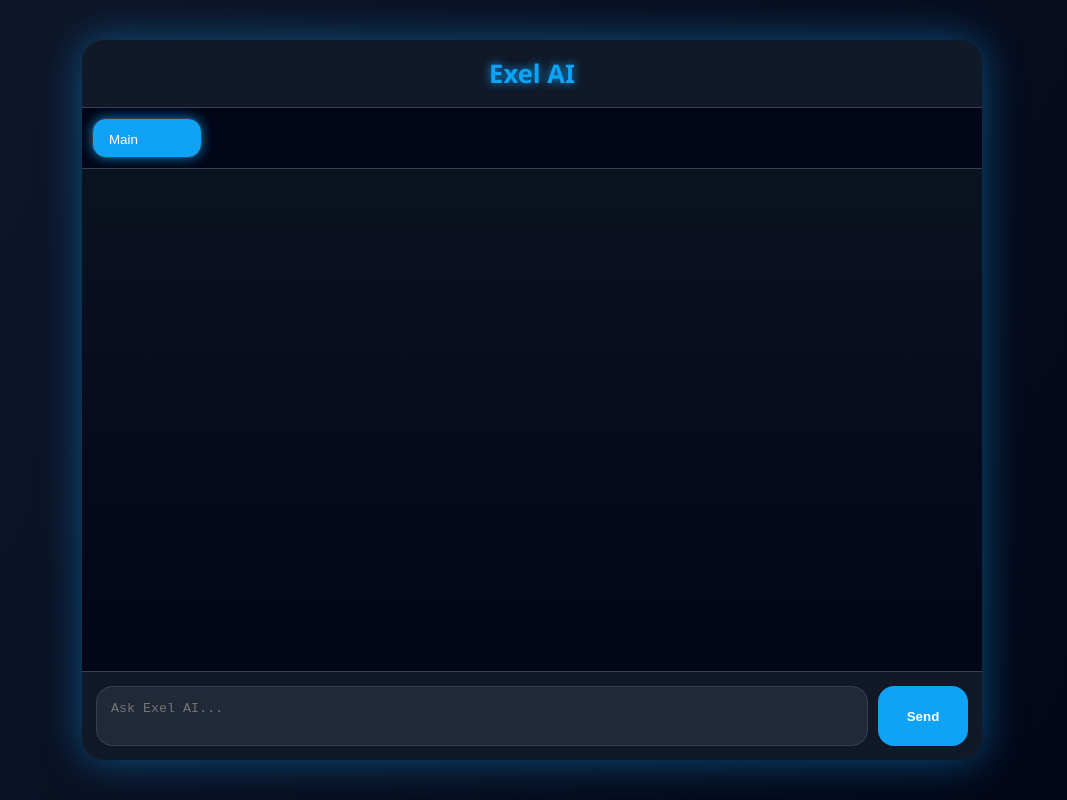
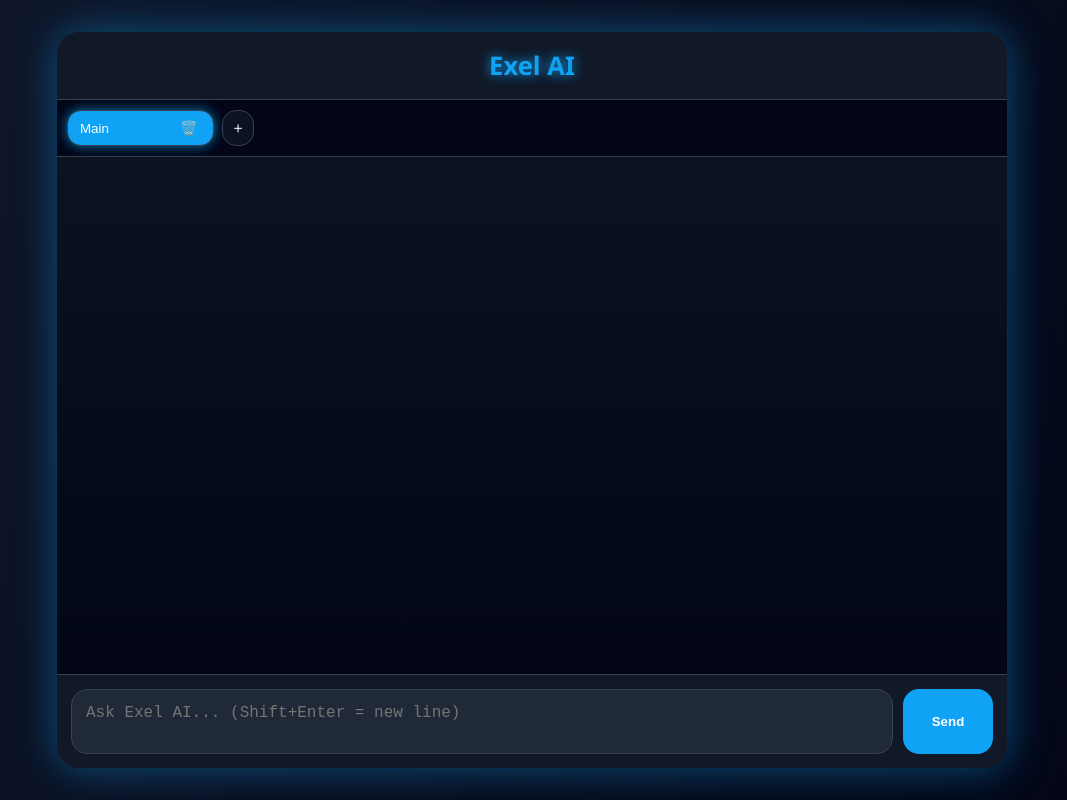
Before and after one commit to exelscripts/exelai, a plain HTML site: page index.html in a window 1280 px wide. Shown: the whole page, without its empty margins (108-1175 px from the left). Drawn offline with Linux system fonts and the light colour scheme.

Commit message:
Update index.html

```diff
--- a/index.html
+++ b/index.html
@@ -1,9 +1,9 @@
 <!DOCTYPE html>
 <html lang="en">
 <head>
-<meta charset="UTF-8" />
+<meta charset="UTF-8">
 <title>Exel AI</title>
-<meta name="viewport" content="width=device-width, initial-scale=1.0" />
+<meta name="viewport" content="width=device-width, initial-scale=1.0">
 
 <style>
 :root {
@@ -33,8 +33,8 @@ body {
 
 .app {
   width: 100%;
-  max-width: 900px;
-  height: 90vh;
+  max-width: 950px;
+  height: 92vh;
   background: var(--surface);
   border-radius: 22px;
   box-shadow: 0 0 40px rgba(15,162,245,0.45);
@@ -49,7 +49,7 @@ header {
   font-size: 1.6rem;
   font-weight: bold;
   color: var(--primary);
-  text-shadow: 0 0 10px var(--primary);
+  text-shadow: 0 0 12px var(--primary);
   border-bottom: 1px solid var(--border);
 }
 
@@ -64,12 +64,14 @@ header {
 }
 
 .tab {
-  padding: 8px 14px;
+  display: flex;
+  align-items: center;
+  gap: 6px;
+  padding: 6px 10px;
   background: #0b1220;
   border-radius: 14px;
+  border: 1px solid var(--border);
   cursor: pointer;
-  white-space: nowrap;
-  border: 1px solid var(--border);
 }
 
 .tab.active {
@@ -81,8 +83,16 @@ header {
   background: transparent;
   border: none;
   color: white;
-  width: 80px;
+  width: 90px;
   outline: none;
+}
+
+.tab button {
+  background: transparent;
+  border: none;
+  color: white;
+  cursor: pointer;
+  font-size: 14px;
 }
 
 /* Chat */
@@ -100,6 +110,8 @@ header {
   max-width: 85%;
   padding: 14px 18px;
   border-radius: 18px;
+  line-height: 1.4;
+  word-wrap: break-word;
 }
 
 .user {
@@ -124,15 +136,16 @@ header {
 textarea {
   flex: 1;
   resize: none;
-  height: 60px;
+  height: 65px;
   padding: 14px;
   border-radius: 16px;
   background: var(--input-bg);
   border: 1px solid var(--border);
   color: var(--text);
+  font-size: 1rem;
 }
 
-button {
+button.send {
   width: 90px;
   border-radius: 16px;
   border: none;
@@ -141,7 +154,7 @@ button {
   font-weight: bold;
   cursor: pointer;
 }
-button:hover { background: var(--primary-hover); }
+button.send:hover { background: var(--primary-hover); }
 </style>
 </head>
 
@@ -155,20 +168,38 @@ button:hover { background: var(--primary-hover); }
   <div id="chatbox"></div>
 
   <div class="input-area">
-    <textarea id="input" placeholder="Ask Exel AI..."></textarea>
-    <button onclick="send()">Send</button>
+    <textarea id="input" placeholder="Ask Exel AI... (Shift+Enter = new line)"></textarea>
+    <button class="send" onclick="send()">Send</button>
   </div>
 </div>
 
 <script>
 const WORKER_URL = "https://exel-ai-worker.skibidyrizz11.workers.dev";
+const STORAGE_KEY = "exel_ai_chats";
 
-let chats = [];
+let chats = JSON.parse(localStorage.getItem(STORAGE_KEY)) || [];
 let active = 0;
 
-function newTab(name="AI Tab") {
+function saveChats() {
+  localStorage.setItem(STORAGE_KEY, JSON.stringify(chats));
+}
+
+function newTab(name = "New Chat") {
   chats.push({ name, messages: [] });
   active = chats.length - 1;
+  saveChats();
+  renderTabs();
+  renderChat();
+}
+
+function deleteTab(index) {
+  if (chats.length === 1) {
+    alert("You must keep at least one tab.");
+    return;
+  }
+  chats.splice(index, 1);
+  if (active >= chats.length) active = chats.length - 1;
+  saveChats();
   renderTabs();
   renderChat();
 }
@@ -176,16 +207,42 @@ function newTab(name="AI Tab") {
 function renderTabs() {
   const tabs = document.getElementById("tabs");
   tabs.innerHTML = "";
+
   chats.forEach((t, i) => {
     const tab = document.createElement("div");
     tab.className = "tab" + (i === active ? " active" : "");
+
     const input = document.createElement("input");
     input.value = t.name;
-    input.oninput = e => t.name = e.target.value;
-    tab.onclick = () => { active = i; renderTabs(); renderChat(); };
+    input.onclick = e => e.stopPropagation();
+    input.oninput = e => {
+      t.name = e.target.value;
+      saveChats();
+    };
+
+    const del = document.createElement("button");
+    del.textContent = "🗑️";
+    del.onclick = e => {
+      e.stopPropagation();
+      deleteTab(i);
+    };
+
+    tab.onclick = () => {
+      active = i;
+      renderTabs();
+      renderChat();
+    };
+
     tab.appendChild(input);
+    tab.appendChild(del);
     tabs.appendChild(tab);
   });
+
+  const plus = document.createElement("div");
+  plus.className = "tab";
+  plus.textContent = "+";
+  plus.onclick = () => newTab();
+  tabs.appendChild(plus);
 }
 
 function renderChat() {
@@ -208,23 +265,49 @@ async function send() {
   chats[active].messages.push({ role: "user", content: text });
   input.value = "";
   renderChat();
+  saveChats();
 
   chats[active].messages.push({ role: "bot", content: "Typing…" });
   renderChat();
 
+  try {
     const res = await fetch(WORKER_URL, {
       method: "POST",
       headers: { "Content-Type": "application/json" },
-    body: JSON.stringify({ messages: chats[active].messages.map(m => ({ role: m.role === "bot" ? "assistant" : m.role, content: m.content })) })
+      body: JSON.stringify({
+        messages: chats[active].messages.map(m => ({
+          role: m.role === "bot" ? "assistant" : m.role,
+          content: m.content
+        }))
+      })
     });
 
     const data = await res.json();
+
+    const reply =
+      data?.choices?.[0]?.message?.content ||
+      data?.error?.message ||
+      "[AI returned no response]";
+
     chats[active].messages.pop();
-  chats[active].messages.push({ role: "bot", content: data.choices[0].message.content });
+    chats[active].messages.push({ role: "bot", content: reply });
+
+  } catch (err) {
+    chats[active].messages.pop();
+    chats[active].messages.push({
+      role: "bot",
+      content: "[Error contacting AI]"
+    });
+  }
+
+  saveChats();
   renderChat();
 }
 
-newTab("Main");
+// Init
+if (chats.length === 0) newTab("Main");
+renderTabs();
+renderChat();
 </script>
 
 </body>
```
Lines whose indentation alone changed are shown as unchanged.
